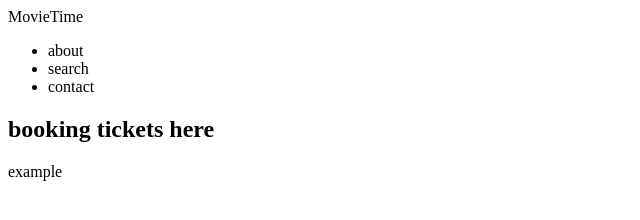
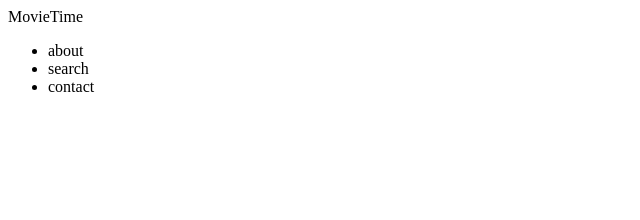
Before and after one commit to ashwini-bandi16/ashwini-bandi16.github.io, a plain HTML site: page index.html in a window 1280 px wide. Shown: the whole page, without its empty margins (0-640 px from the left). Drawn offline with Linux system fonts and the light colour scheme.

Commit message:
Update index.html

```diff
--- a/index.html
+++ b/index.html
@@ -17,7 +17,6 @@
    </div>
 
 
-   <h2> booking tickets here</h2>
-   <p>example</p>
+
  </body>
 </html>
```
